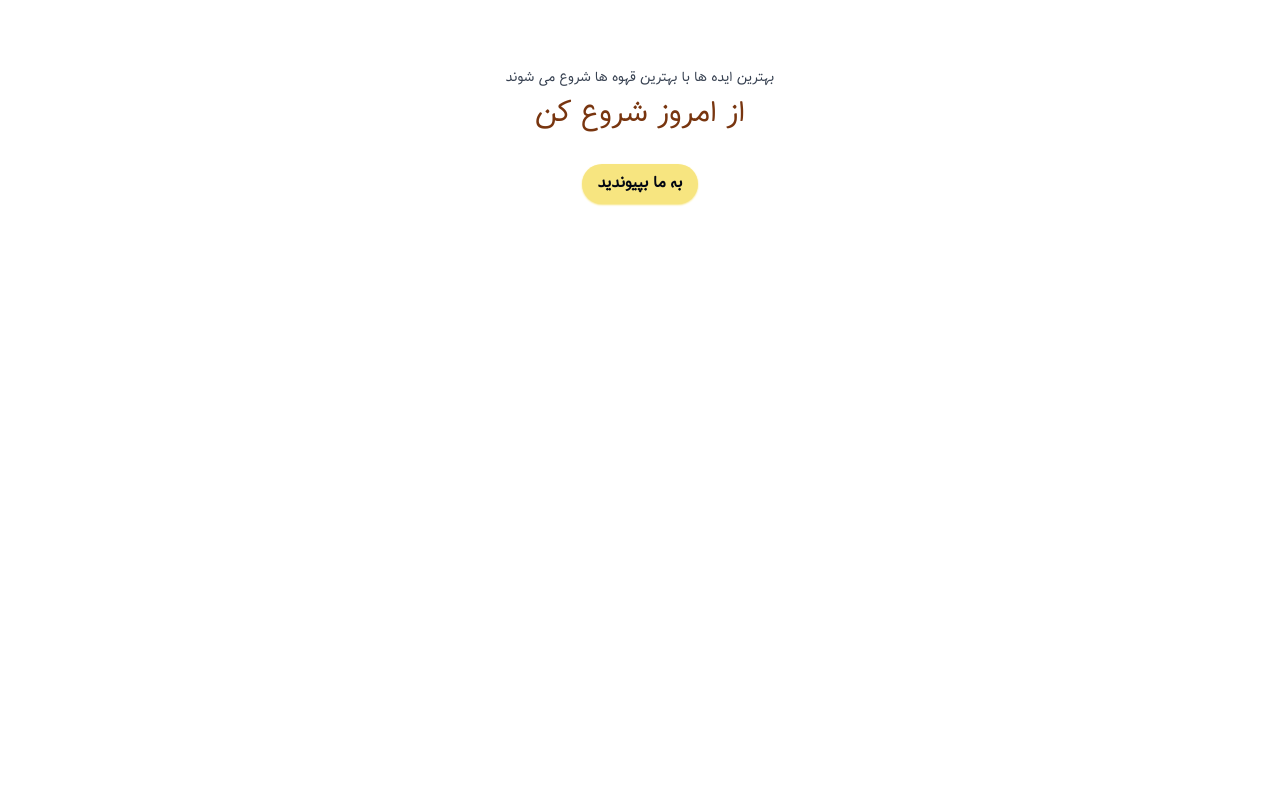
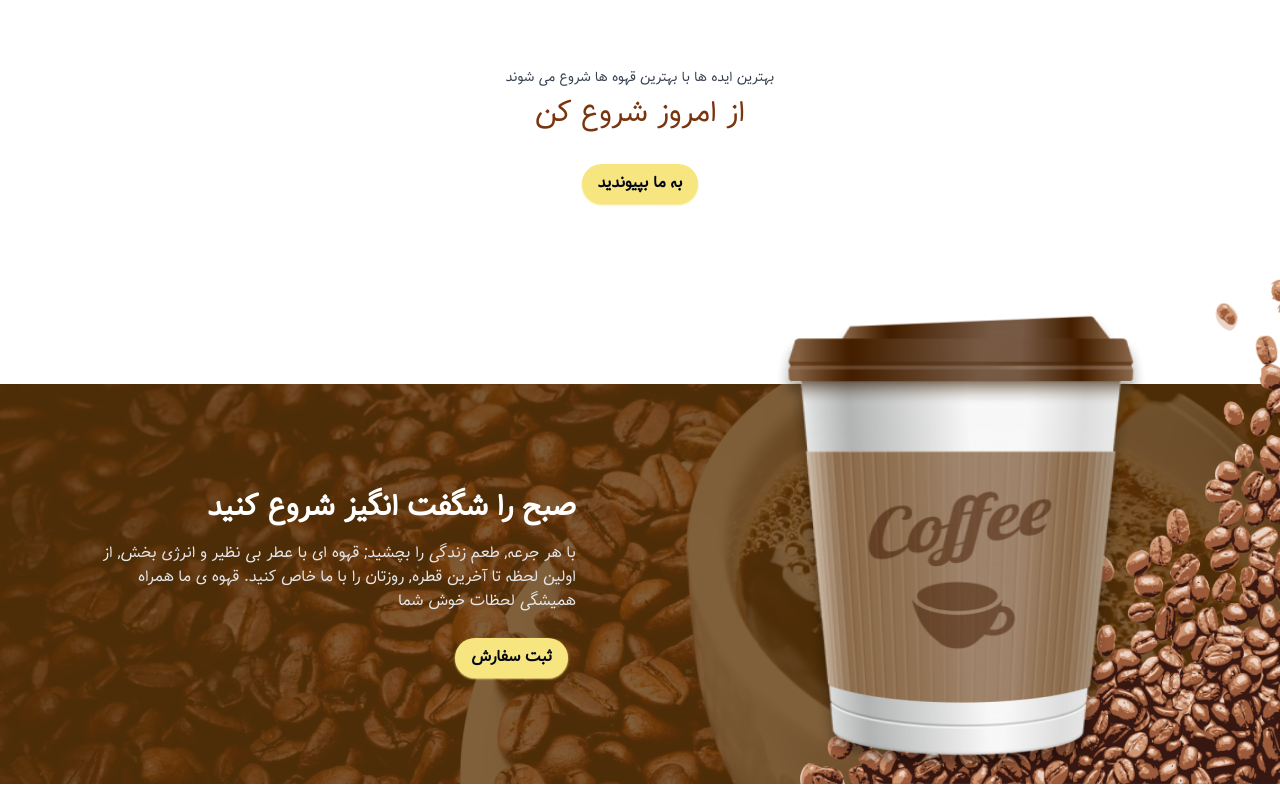
Before and after one commit to alishahi7645/coffeeshop, a React (Create React App) app: page / in a window 1280 px wide. Shown: the part 2147-2947 px from the top of the page. Before the commit the page ends 2531 px from the top, so only its background shows below. Built offline with nearby package versions, Linux system fonts and the light colour scheme.

Commit message:
end code coffee banner

```diff
--- a/src/components/coffeebaner/Coffeebanner.jsx
+++ b/src/components/coffeebaner/Coffeebanner.jsx
@@ -1,11 +1,42 @@
-import React from 'react'
+import React from "react";
+import img1 from "../../assets/img/coffee_bean.png";
+import img2 from "../../assets/img/cup.png";
+import img3 from "../../assets/img/Rectangle14.png";
+import img4 from "../../assets/img/Rectangle.png";
 
 function Coffeebanner() {
   return (
-    <div>
+    <div
+      style={{ backgroundImage: `url(${img3})` }}
+      className="relative w-full mb-4 h-[300px] sm:h-[600px] lg:h-[400px] text-white flex justify-center items-center"
+    >
+        <img src={img4} className="w-full h-full" alt="" />
+      <div className="absolute left-20 top-1/2 text-center transform -translate-y-1/2 sm:w-[70%] md:w-[50%] lg:w-[40%] p-4 sm:text-right">
+        <h4 className="text-xl sm:text-3xl text-white font-bold mb-4">
+          صبح را شگفت انگیز شروع کنید
+        </h4>
+        <p className="text-sm sm:text-base text-gray-200 mb-6">
+          با هر جرعه, طعم زندگی را بچشید; قهوه ای با عطر بی نظیر و انرژی بخش, از
+          اولین لحظه تا آخرین قطره, روزتان را با ما خاص کنید. قهوه ی ما همراه
+          همیشگی لحظات خوش شما
+        </p>
+        <button className="mx-2 bg-cream px-4 rounded-3xl font-bold text-gray-950 py-2 shadow-sm shadow-cream">
+          ثبت سفارش
+        </button>
+      </div>
 
+      <img
+        src={img1}
+        className="absolute right-0 bottom-0 hidden sm:block w-[60vh] h-[68vh]"
+        alt=""
+      />
+      <img
+        src={img2}
+        className="absolute right-[120px] bottom-0 hidden sm:block w-[50vh] h-[60vh]"
+        alt=""
+      />
     </div>
-  )
+  );
 }
 
-export default Coffeebanner
+export default Coffeebanner;
```
Also changed, not shown: src/assets/img/Rectangle14.png (added).
